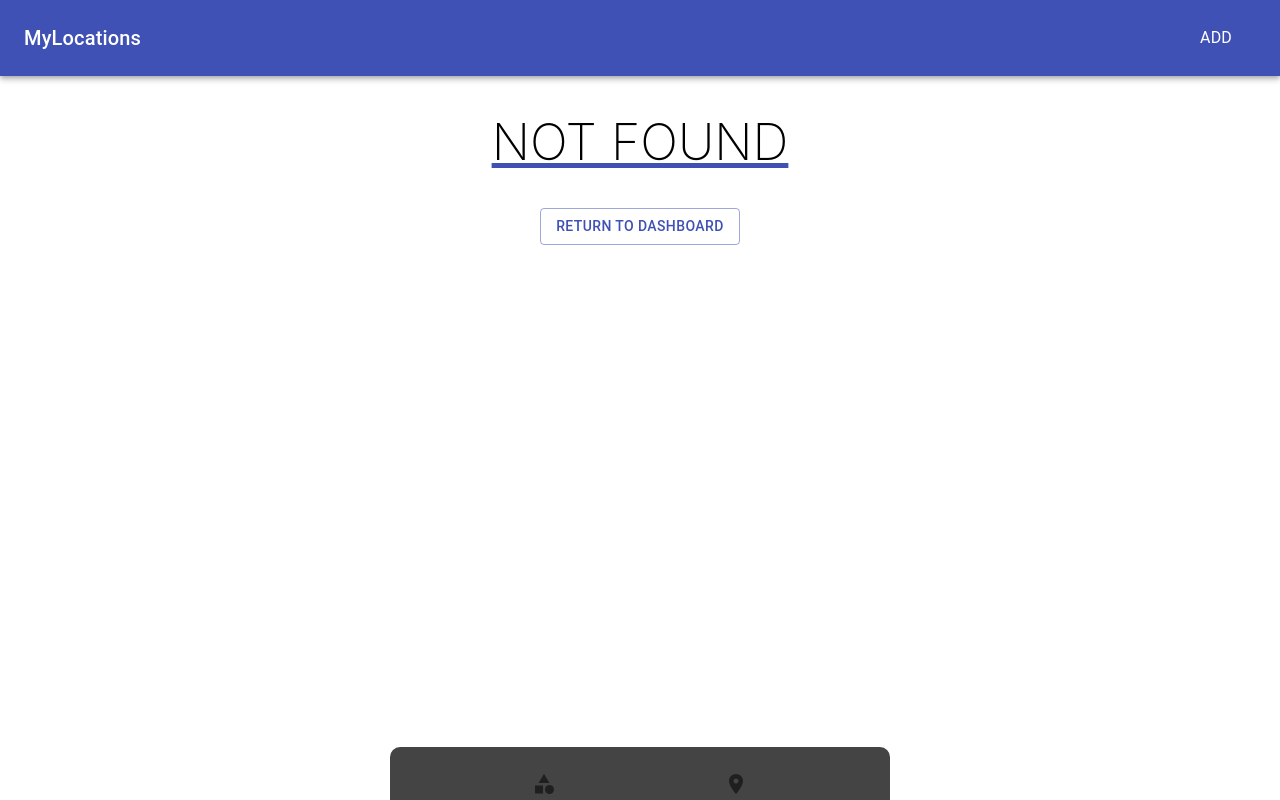
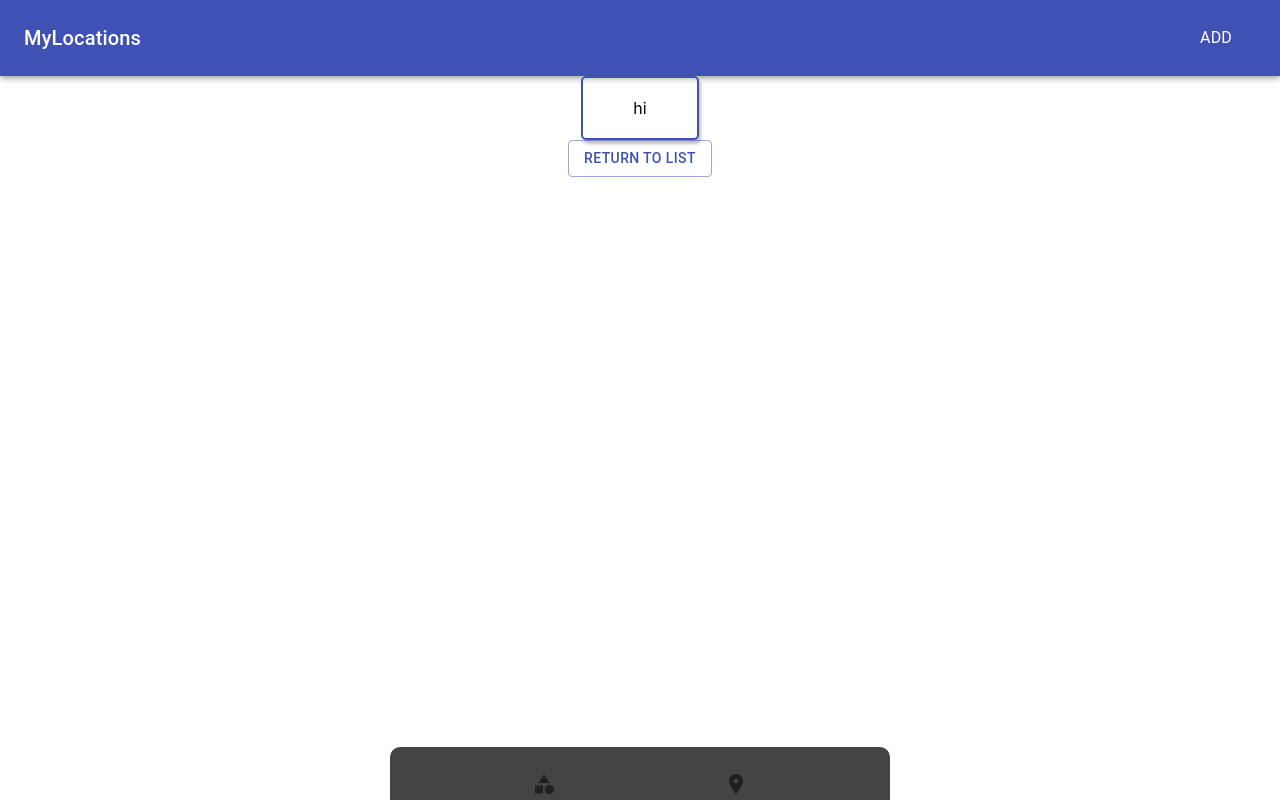
Before and after one commit to EdanDanino/MyLocations, a React (Create React App) app: page /Categories/View/1 in a window 1280 px wide. Before the commit this address had no page. Built offline with nearby package versions, Linux system fonts and the light colour scheme.

Commit message:
made view pages

```diff
--- a/src/app/AppRouter.tsx
+++ b/src/app/AppRouter.tsx
@@ -9,6 +9,8 @@ import {
   AddLocations,
   EditCategory,
   EditLocation,
+  ViewCategory,
+  ViewLocation,
   NotFound,
 } from "../pages";
 
@@ -22,9 +24,11 @@ const AppRouter = () => (
       <Route path="/Categories" exact component={Categories} />
       <Route path="/Categories/Add" exact component={AddCategories} />
       <Route path="/Categories/Edit/:id" component={EditCategory} />
+      <Route path="/Categories/View/:id" component={ViewCategory} />
       <Route path="/Locations" exact component={Locations} />
       <Route path="/Locations/Add" exact component={AddLocations} />
       <Route path="/Locations/Edit/:id" component={EditLocation} />
+      <Route path="/Locations/View/:id" component={ViewLocation} />
       <Route path="/" component={Dashboard} exact />
       <Route component={NotFound} />
     </Switch>
--- /dev/null
+++ b/src/components/Information.tsx
@@ -0,0 +1,32 @@
+import React, { FunctionComponent } from "react";
+import styled from "styled-components";
+import { ITheme } from "Theme";
+import { InformationTypes } from "./types";
+
+const Wrapper = styled.div`
+  display: flex;
+  flex-direction: row;
+  align-items: center;
+  justify-content: center;
+  user-select: none;
+`;
+
+const Container = styled.div`
+  border: 2px solid ${({ theme }: { theme: ITheme }) => theme.colors.primary};
+  padding: 20px 50px;
+  border-radius: 5px;
+  max-height: 70%;
+  box-shadow: 2px 4px 3px
+    ${({ theme }: { theme: ITheme }) => theme.colors.shadow};
+  margin: auto;
+`;
+
+const Information: FunctionComponent<InformationTypes> = ({ fields, item }) => {
+  return (
+    <Wrapper>
+      <Container>{/* <div>{item}</div> */} hi</Container>
+    </Wrapper>
+  );
+};
+
+export default Information;
--- a/src/components/index.ts
+++ b/src/components/index.ts
@@ -2,3 +2,4 @@ export { default as Title } from "./Title";
 export { default as Tile } from "./Tile";
 export { default as List } from "./List";
 export { default as Form } from "./Form";
+export { default as Information } from "./Information";
--- a/src/components/types.ts
+++ b/src/components/types.ts
@@ -46,6 +46,11 @@ export type FieldsType = {
   options?: categoryStateType[];
 };
 
+export type InformationTypes = {
+  fields: FieldsType[];
+  item: ListItemType;
+};
+
 export interface FormTypes {
   onSubmit: (data: {}) => void;
   fields: FieldsType[];
--- /dev/null
+++ b/src/pages/ViewPages/ViewCategory.tsx
@@ -0,0 +1,53 @@
+import { Button } from "@material-ui/core";
+import { Information } from "components";
+import { ListItemType } from "components/types";
+import { findPopulatedItem } from "pages/utils/findPopulatedItems";
+import React, { useMemo } from "react";
+import { useSelector } from "react-redux";
+import { useHistory, useLocation } from "react-router-dom";
+import { StateType } from "store/slices/types";
+import styled from "styled-components";
+
+const Root = styled.div`
+  display: flex;
+  justify-content: center;
+  align-items: center;
+  flex-direction: column;
+`;
+
+const selector = (state: StateType) => ({
+  categories: state.categories,
+});
+
+const fields = [
+  {
+    name: "name",
+  },
+];
+
+const ViewCategory = () => {
+  const { categories } = useSelector(selector);
+  const location = useLocation();
+  const history = useHistory();
+
+  const itemId = useMemo(() => {
+    return location?.pathname.split("/")[3];
+  }, [location]);
+
+  const categoryItem = findPopulatedItem(categories, itemId);
+
+  return (
+    <Root>
+      <Information fields={fields} item={categoryItem as ListItemType} />
+      <Button
+        variant="outlined"
+        color="primary"
+        onClick={() => history.push("/Categories")}
+      >
+        Return to list
+      </Button>
+    </Root>
+  );
+};
+
+export default ViewCategory;
--- /dev/null
+++ b/src/pages/ViewPages/ViewLocation.tsx
@@ -0,0 +1,70 @@
+import { Button } from "@material-ui/core";
+import { findPopulatedItem } from "pages/utils/findPopulatedItems";
+import React, { useMemo } from "react";
+import { useSelector } from "react-redux";
+import { useHistory, useLocation } from "react-router-dom";
+import { locationStateType, StateType } from "store/slices/types";
+import styled from "styled-components";
+import { Information } from "components";
+
+const Root = styled.div`
+  display: flex;
+  justify-content: center;
+  align-items: center;
+  flex-direction: column;
+`;
+
+const selector = (state: StateType) => ({
+  locations: state.locations,
+});
+
+const ViewLocation = () => {
+  const { locations } = useSelector(selector);
+  const location = useLocation();
+  const history = useHistory();
+
+  const fields = useMemo(
+    () => [
+      {
+        name: "name",
+      },
+      {
+        name: "address",
+      },
+      {
+        name: "lat",
+      },
+      {
+        name: "lng",
+      },
+      {
+        name: "category",
+      },
+    ],
+    []
+  );
+
+  const itemId = useMemo(() => {
+    return location?.pathname.split("/")[3];
+  }, [location]);
+
+  const locationItem = findPopulatedItem(
+    locations,
+    itemId
+  ) as locationStateType;
+
+  return (
+    <Root>
+      <Information fields={fields} item={locationItem} />
+      <Button
+        variant="outlined"
+        color="primary"
+        onClick={() => history.push("/Locations")}
+      >
+        Return to list
+      </Button>
+    </Root>
+  );
+};
+
+export default ViewLocation;
--- /dev/null
+++ b/src/pages/ViewPages/index.ts
@@ -0,0 +1,2 @@
+export { default as ViewLocation } from "./ViewLocation";
+export { default as ViewCategory } from "./ViewCategory";
--- a/src/pages/index.ts
+++ b/src/pages/index.ts
@@ -4,3 +4,4 @@ export { default as Categories } from "./Categories";
 export { default as NotFound } from "./NotFound";
 export { AddLocations, AddCategories } from "./AddPages";
 export { EditLocation, EditCategory } from "./EditPages";
+export { ViewLocation, ViewCategory } from "./ViewPages";
```
